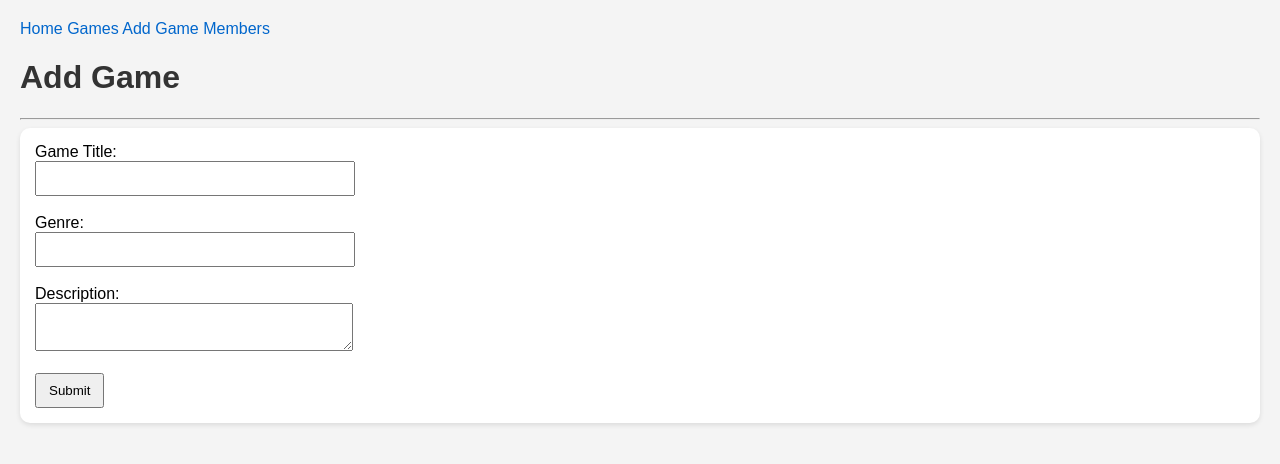
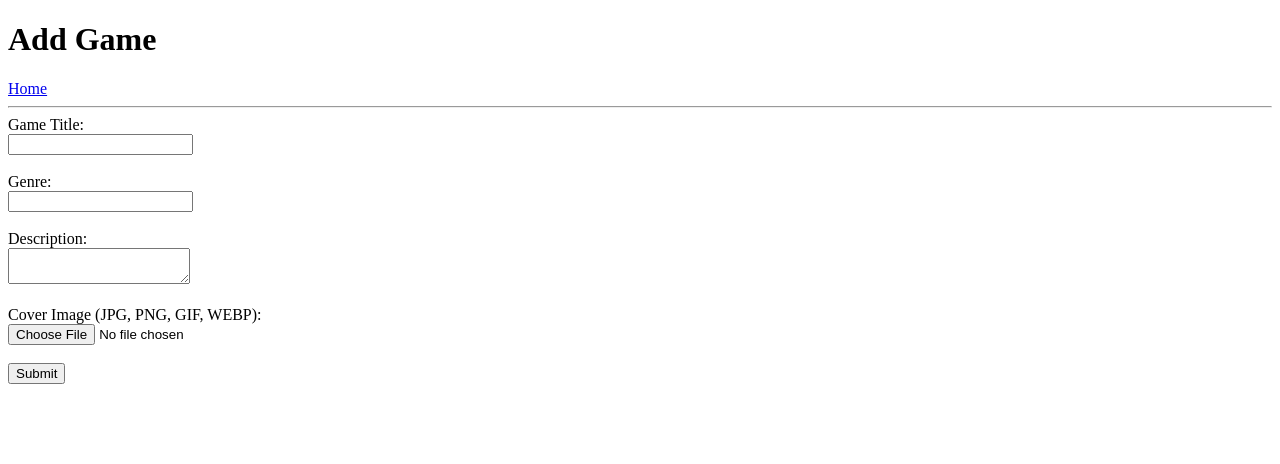
Before and after one commit to lilyssMg/Game-Library-, a PHP site: page /add_game.php in a window 1280 px wide. Shown: the top 464 px of the page. Run offline with PHP 8.4, Linux system fonts and the light colour scheme.

Commit message:
Add cover image upload functionality to add_game.php

```diff
--- a/add_game.php
+++ b/add_game.php
@@ -1,62 +1,75 @@
 <?php
-
 require_once __DIR__ . '/database/db.php';
 
 if ($_SERVER['REQUEST_METHOD'] === 'POST') {
     $db = get_pdo();
 
-    $stmt = $db->prepare('INSERT INTO games (title, genre, description) VALUES (:title, :genre, :description)');
+    $imagePath = null;
+
+    // Handle image upload
+    if (isset($_FILES['image']) && $_FILES['image']['error'] === UPLOAD_ERR_OK) {
+        $uploadDir = __DIR__ . '/uploads/';
+
+        // Create uploads folder if it doesn't exist
+        if (!is_dir($uploadDir)) {
+            mkdir($uploadDir, 0755, true);
+        }
+
+        $allowed = ['image/jpeg', 'image/png', 'image/gif', 'image/webp'];
+        $mimeType = mime_content_type($_FILES['image']['tmp_name']);
+
+        if (in_array($mimeType, $allowed)) {
+            $ext = pathinfo($_FILES['image']['name'], PATHINFO_EXTENSION);
+            $filename = uniqid('cover_', true) . '.' . strtolower($ext);
+            $destination = $uploadDir . $filename;
+
+            if (move_uploaded_file($_FILES['image']['tmp_name'], $destination)) {
+                $imagePath = 'uploads/' . $filename;
+            } else {
+                echo "<p style='color:red;'>Error: could not save the image.</p>";
+            }
+        } else {
+            echo "<p style='color:red;'>Error: invalid file type. Only JPG, PNG, GIF and WEBP are allowed.</p>";
+        }
+    }
+
+    $stmt = $db->prepare(
+        'INSERT INTO games (title, genre, description, image)
+         VALUES (:title, :genre, :description, :image)'
+    );
     $stmt->execute([
         ':title'       => $_POST['title'],
         ':genre'       => $_POST['genre'],
         ':description' => $_POST['description'],
+        ':image'       => $imagePath,
     ]);
 
-    echo "<div class='card'>Game added successfully!</div>";
+    echo "<p style='color:green;'>Game added successfully!</p>";
 }
 ?>
-
 <!DOCTYPE html>
 <html>
 <head>
     <title>Add Game</title>
-    <link rel="stylesheet" href="style.css">
 </head>
 <body>
-
-<nav>
-    <a href="index.php">Home</a>
-    <a href="games.php">Games</a>
-    <a href="add_game.php">Add Game</a>
-    <a href="member.php">Members</a>
-</nav>
-
 <h1>Add Game</h1>
-
+<a href="index.php">Home</a>
 <hr>
-
-<div class="card">
-
-<form method="POST">
+<form method="POST" enctype="multipart/form-data">
     <label>Game Title:</label><br>
-    <input type="text" name="title">
-
+    <input type="text" name="title" required>
     <br><br>
-
     <label>Genre:</label><br>
-    <input type="text" name="genre">
-
+    <input type="text" name="genre" required>
     <br><br>
-
     <label>Description:</label><br>
     <textarea name="description"></textarea>
-
     <br><br>
-
+    <label>Cover Image (JPG, PNG, GIF, WEBP):</label><br>
+    <input type="file" name="image" accept="image/jpeg,image/png,image/gif,image/webp">
+    <br><br>
     <button type="submit">Submit</button>
 </form>
-
-</div>
-
 </body>
 </html>
```
